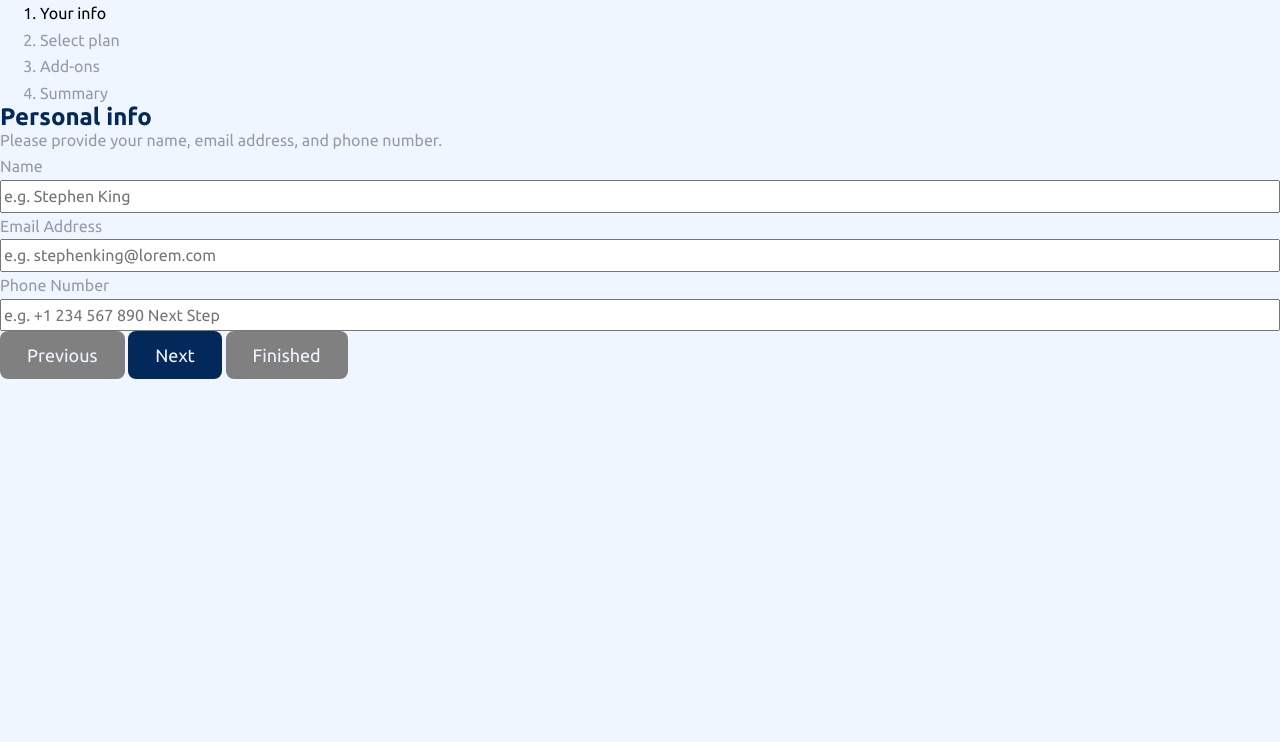
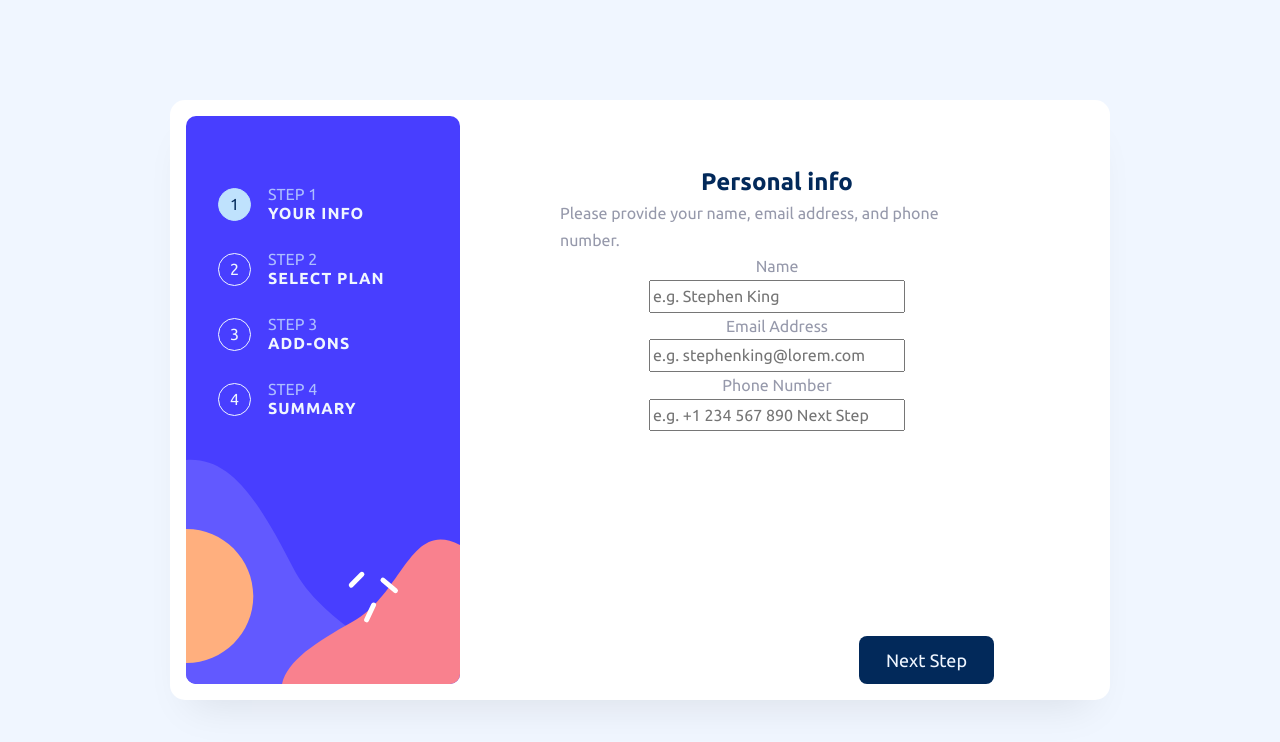
Before and after one commit to jefcooper/fem-multi-step-form, a website built with Vite: page src/index.html in a window 1280 px wide. Built offline with nearby package versions, Linux system fonts and the light colour scheme.

Commit message:
aside step list finished mobile and desktop

```diff
--- a/src/index.html
+++ b/src/index.html
@@ -14,22 +14,43 @@
   <title>Front-end Mentor Multi-step Form</title>
 </head>
 
-<body class="theme--default">
+<body class="theme--default body">
   <main class="signup-form">
     <aside class="wizard-form__steps">
       <ol class="wizard-form__steps-list" data-wizard-steps>
-        <li class="wizard-form__step">Your info</li>
-        <li class="wizard-form__step">Select plan</li>
-        <li class="wizard-form__step">Add-ons</li>
-        <li class="wizard-form__step">Summary</li>
+        <li class="wizard-form__step">
+          <div class="wizard-form__step-group">
+            <div class="wizard-form__step-count"></div>
+            <div class="wizard-form__step-description">Your info</div>
+          </div>
+        </li>
+        <li class="wizard-form__step">
+          <div class="wizard-form__step-group">
+            <div class="wizard-form__step-count"></div>
+            <div class="wizard-form__step-description">Select plan</div>
+          </div>
+        </li>
+        <li class="wizard-form__step">
+          <div class="wizard-form__step-group">
+            <div class="wizard-form__step-count"></div>
+            <div class="wizard-form__step-description">Add-ons</div>
+          </div>
+        </li>
+        <li class="wizard-form__step">
+          <div class="wizard-form__step-group">
+            <div class="wizard-form__step-count"></div>
+            <div class="wizard-form__step-description">Summary</div>
+          </div>
+        </li>
       </ol>
     </aside>
 
     <form action="#" class="wizard-form" data-wizard-form>
       <section class="wizard-form__tab">
         <!-- Step 1 start -->
-        <h1 class="heading--1">Personal info</h1>
-        <p class="text--1">
+        <h1 class="heading--1 signup-form__title">Personal info</h1>
+
+        <p class="text--1 signup-form__subtitle">
           Please provide your name, email address, and phone number.
         </p>
 
@@ -124,6 +145,8 @@
         </p>
       </section>
       <section class="wizard-form__tab">
+
+        <img class="icon--thank-you" src="/assets/icon-thank-you.svg" alt="checkbox">
         <!-- Step 5 start -->
         <h1 class="heading--1">
           Thank you!
@@ -137,11 +160,15 @@
       </section>
     </form>
 
+    <div class="signup-form__buttons">
+      <button type="button" class="btn wizard-form__btn-previous" data-wizard-form-previous>Go Back</button>
+      <button type="button" class="btn btn--secondary wizard-form__btn-next" data-wizard-form-next>Next Step</button>
+      <button type="button" class="btn btn--primary wizard-form__btn-finished"
+        data-wizard-form-finished>Confirm</button>
+    </div>
+
   </main>
 
-  <button type="button" class="btn wizard-form__btn-previous" data-wizard-form-previous>Previous</button>
-  <button type="button" class="btn wizard-form__btn-next" data-wizard-form-next>Next</button>
-  <button type="button" class="btn wizard-form__btn-finished" data-wizard-form-finished>Finished</button>
 </body>
 
 </html>
--- a/src/stylesheets/abstracts/_variables.scss
+++ b/src/stylesheets/abstracts/_variables.scss
@@ -23,12 +23,14 @@ $clr-neutral-400: hsl(231, 11%, 63%); // grey
 $clr-primary-100: hsl(217, 100%, 97%); // background
 $clr-primary-300: hsl(206, 94%, 87%); // sky blue?
 $clr-primary-400: hsl(228, 100%, 84%); // light blue
+$clr-primary-700: hsl(213, 72%, 31%);
 $clr-primary-800: hsl(213, 96%, 18%); // denim
 
 $clr-accent-red: hsl(354, 84%, 57%); // red accent
 $clr-accent-pink: hsl(354, 91%, 74%); // pink accent
 $clr-accent-orange: hsl(23, 100%, 75%); // orange accent
 $clr-accent-purple: hsl(243, 100%, 62%); // purple
+$clr-accent-light-purple: hsl(243, 100%, 77%);
 
 /// Font Characteristics
 $font-base: "Ubuntu" !default;
--- a/src/stylesheets/base/_base.scss
+++ b/src/stylesheets/base/_base.scss
@@ -9,12 +9,18 @@
  * body
  */
 body {
+  display: grid;
+  align-content: flex-start;
+
   font-family: $ff-base;
   font-weight: $fw-regular;
   font-size: 1rem;
   line-height: 1.667;
   color: var(--theme-text-regular);
   background-color: var(--theme-bg);
+  background-image: url("/assets/bg-sidebar-mobile.svg");
+  background-repeat: no-repeat;
+  background-size: 100% auto;
 }
 
 /**
@@ -36,3 +42,12 @@ ul {
   position: absolute;
   bottom: 1rem;
 }
+
+/*----------------------------------------------------------------------------
+  Tablet breakpoint
+ ----------------------------------------------------------------------------*/
+@include media-breakpoint("tablet") {
+  body {
+    background-image: none;
+  }
+}
--- a/src/stylesheets/components/_btn.scss
+++ b/src/stylesheets/components/_btn.scss
@@ -1,8 +1,24 @@
+/****************************************************************************
+ * .btn, .btn--primary, .btn--secondary
+ *
+ *  Main button classes
+ *
+ *  Usage:
+ *
+ *    class=".btn" for a plain, undecorated button (link style)
+ *    class=".btn .btn--primary" for a primary, CTA style button
+ *    class=".btn .btn--secondary" for an ordinary solid button
+ *
+ ****************************************************************************/
+
+/**
+ * .btn
+ */
 .btn {
   user-select: none;
   cursor: pointer;
-  background-color: var(--theme-btn-primary-bg);
-  color: var(--theme-btn-primary-clr);
+  background-color: var(--theme-btn-bg);
+  color: var(--theme-btn-clr);
   border: 0;
   font-size: pxToRem(18px);
   padding-block: 0.5em;
@@ -10,8 +26,35 @@
   border-radius: 0.5rem;
 }
 .btn:focus {
-  outline: 2px solid red;
+  outline: 2px solid var(--theme-btn-focus);
+}
+.btn:hover {
+  color: var(--theme-btn-hover);
 }
 .btn:disabled {
   background-color: grey;
 }
+
+/**
+ * .btn--primary
+ */
+.btn--primary {
+  color: var(--theme-btn-primary-clr);
+  background-color: var(--theme-btn-primary-bg);
+}
+.btn--primary:hover {
+  color: var(--theme-btn-primary-clr);
+  background-color: var(--theme-btn-primary-hover);
+}
+
+/**
+ * .btn--secondary
+ */
+.btn--secondary {
+  color: var(--theme-btn-secondary-clr);
+  background-color: var(--theme-btn-secondary-bg);
+}
+.btn--secondary:hover {
+  color: var(--theme-btn-secondary-clr);
+  background-color: var(--theme-btn-secondary-hover);
+}
--- a/src/stylesheets/components/_wizard-form.scss
+++ /dev/null
@@ -1,7 +0,0 @@
-.wizard-form__tab {
-  display: none;
-}
-
-.wizard-form__step[aria-current="step"] {
-  color: black;
-}
--- /dev/null
+++ b/src/stylesheets/layout/_signup-form.scss
@@ -0,0 +1,61 @@
+.signup-form {
+  margin-inline: 1rem;
+  padding-inline: 1.5rem;
+  padding-block: 2rem;
+  border-radius: 15px;
+
+  background-color: var(--theme-signup-bg);
+  box-shadow: 0px 25px 40px -20px rgba(0, 0, 0, 0.0951141);
+
+  overflow: hidden;
+
+  margin-top: 100px;
+}
+
+.signup-form__title {
+}
+
+.signup-form__subtitle {
+  margin-top: 0.5rem;
+}
+.signup-form__buttons {
+  position: absolute;
+  display: flex;
+  background-color: var(--theme-signup-bg);
+  bottom: 0;
+  left: 0;
+  right: 0;
+  padding: 1rem;
+}
+.wizard-form__btn-next {
+  margin-left: auto;
+}
+.wizard-form__btn-finished {
+  margin-left: auto;
+}
+
+/*----------------------------------------------------------------------------
+  Tablet breakpoint
+ ----------------------------------------------------------------------------*/
+@include media-breakpoint("tablet") {
+  .signup-form {
+    display: grid;
+    grid-template-columns: auto 1fr;
+    grid-template-rows: auto 48px;
+
+    max-width: 940px;
+    margin-inline: auto;
+
+    padding-block: 1rem;
+    padding-inline: 1rem;
+  }
+  .signup-form__buttons {
+    position: relative;
+    padding-block: 0;
+    padding-inline: pxToRem(100px);
+  }
+  .wizard-form__steps {
+    grid-column: 1 / 2;
+    grid-row: 1 / -1;
+  }
+}
--- /dev/null
+++ b/src/stylesheets/layout/_wizard-form.scss
@@ -0,0 +1,148 @@
+/*-----------------------------------------------------------------------------
+  .wizard-form__tab
+-----------------------------------------------------------------------------*/
+.wizard-form__tab {
+  display: none;
+  justify-items: center;
+}
+
+.wizard-form__tab--thank-you {
+}
+
+/*-----------------------------------------------------------------------------
+  .wizard-form__steps, .wizard-form__steps-list, .wizard-form__step-description
+-----------------------------------------------------------------------------*/
+
+/**
+ * wizard-form__steps
+ *
+ *  aside, attached to the containing element of the list
+ */
+.wizard-form__steps {
+  position: absolute;
+  top: 0;
+  left: 0;
+  right: 0;
+  padding-block: 2rem;
+  height: 172px;
+}
+
+/**
+ * wizard-form__steps-list
+ *
+ *  ol, attached to the ordered-list that has steps within it
+ */
+.wizard-form__steps-list {
+  display: grid;
+  grid-auto-flow: column;
+  justify-content: center;
+  gap: 1rem;
+  padding: 0;
+}
+ol.wizard-form__steps-list {
+  counter-reset: wizard-item;
+}
+
+/**
+ * wizard-form__step
+ *
+ *  li, the individual step that is modified
+ */
+.wizard-form__step[aria-current="step"]:before {
+  color: var(--theme-wizard-step-active);
+  border-color: var(--theme-wizard-step-active-bg);
+  background-color: var(--theme-wizard-step-active-bg);
+}
+li.wizard-form__step {
+  position: relative;
+  display: grid;
+  place-items: start;
+  color: var(--theme-wizard-step-clr);
+  counter-increment: wizard-item;
+  width: 33px;
+  height: 33px;
+}
+li.wizard-form__step::before {
+  position: absolute;
+  content: counter(wizard-item);
+  border: 1px solid;
+  width: 33px;
+  height: 33px;
+  display: grid;
+  place-items: center;
+  border-radius: 100vw;
+}
+
+/**
+ * wizard-form__step-description
+ */
+.wizard-form__step-description {
+  display: none;
+}
+
+/*-----------------------------------------------------------------------------
+  .wizard-form__btn
+-----------------------------------------------------------------------------*/
+.wizard-form__btn-previous:disabled {
+  display: none;
+}
+.wizard-form__btn-next {
+}
+.wizard-form__btn-next:disabled {
+  display: none;
+}
+.wizard-form__btn-finished {
+}
+.wizard-form__btn-finished:disabled {
+  display: none;
+}
+
+/*----------------------------------------------------------------------------
+  Tablet breakpoint
+ ----------------------------------------------------------------------------*/
+@include media-breakpoint("tablet") {
+  .wizard-form__tab {
+    padding-inline: pxToRem(100px);
+    padding-top: pxToRem(56px);
+    padding-bottom: 2rem;
+  }
+  .wizard-form__steps {
+    position: relative;
+    padding-block: 2rem;
+    width: 274px;
+    height: 568px;
+    background-image: url("/assets/bg-sidebar-desktop.svg");
+    background-repeat: no-repeat;
+  }
+  .wizard-form__steps-list {
+    display: grid;
+    grid-auto-flow: row;
+    justify-content: start;
+    gap: 2rem;
+
+    padding: 0;
+    padding-left: 2rem;
+    padding-top: 2.5rem;
+  }
+  .wizard-form__step-group {
+    margin-top: -3px;
+    margin-left: 50px;
+  }
+  .wizard-form__step-description {
+    display: block;
+    line-height: 1.2;
+    font-weight: $fw-bold;
+    text-transform: uppercase;
+    letter-spacing: 1px;
+  }
+  .wizard-form__step-count {
+    line-height: 1.2;
+    color: var(--theme-wizard-step-label);
+  }
+  .wizard-form__step-count::after {
+    content: "STEP " counter(wizard-item);
+  }
+  li.wizard-form__step {
+    width: 100%;
+  }
+}
--- a/src/stylesheets/main.scss
+++ b/src/stylesheets/main.scss
@@ -18,12 +18,13 @@
 
 // 4. Layout
 @import "layout/layout";
+@import "layout/signup-form";
+@import "layout/wizard-form";
 
 // 5. Components
+@import "components/btn";
 @import "components/components";
-@import "components/wizard-form";
 @import "components/toggle-switch";
-@import "components/btn";
 
 // 6. Page-specific styles
 @import "pages/index";
```
Also changed, not shown: src/stylesheets/base/_icons.scss (+20 -5 lines), src/stylesheets/themes/_light.scss (+35 -1 lines).
